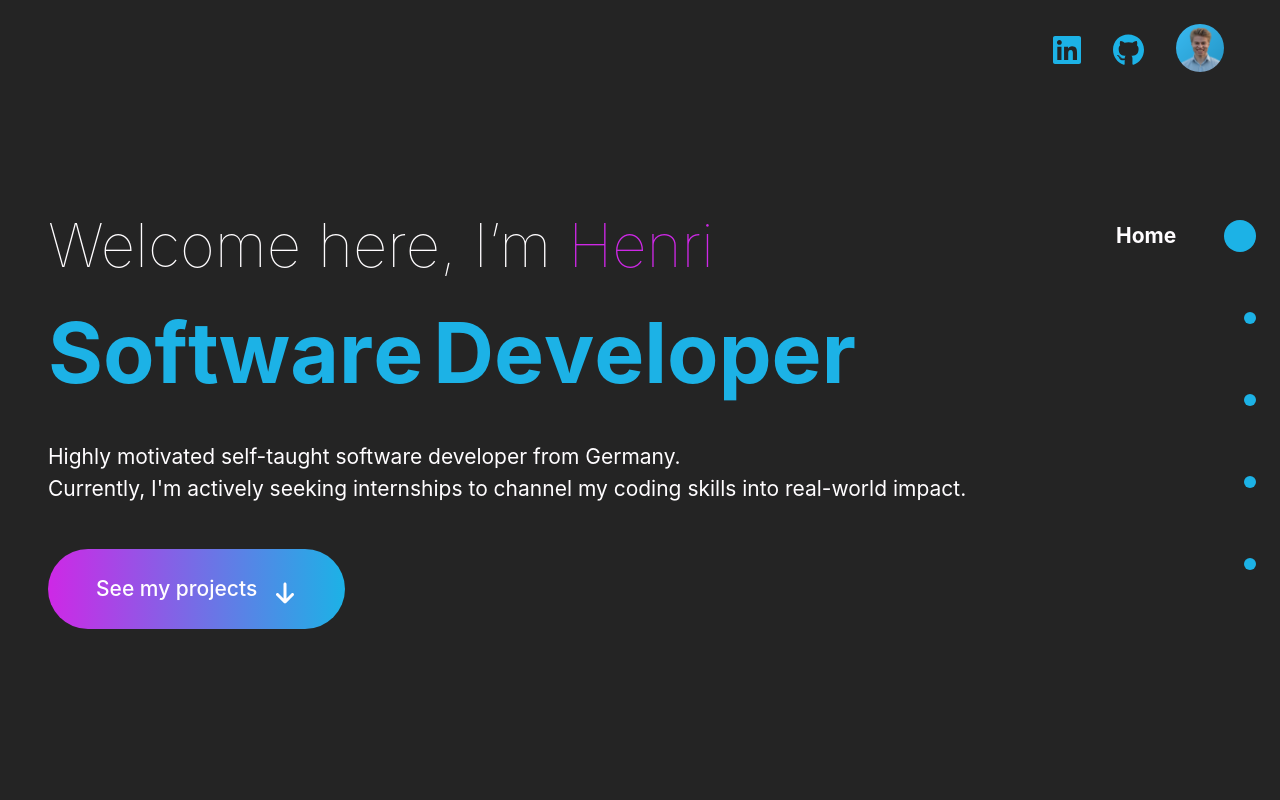
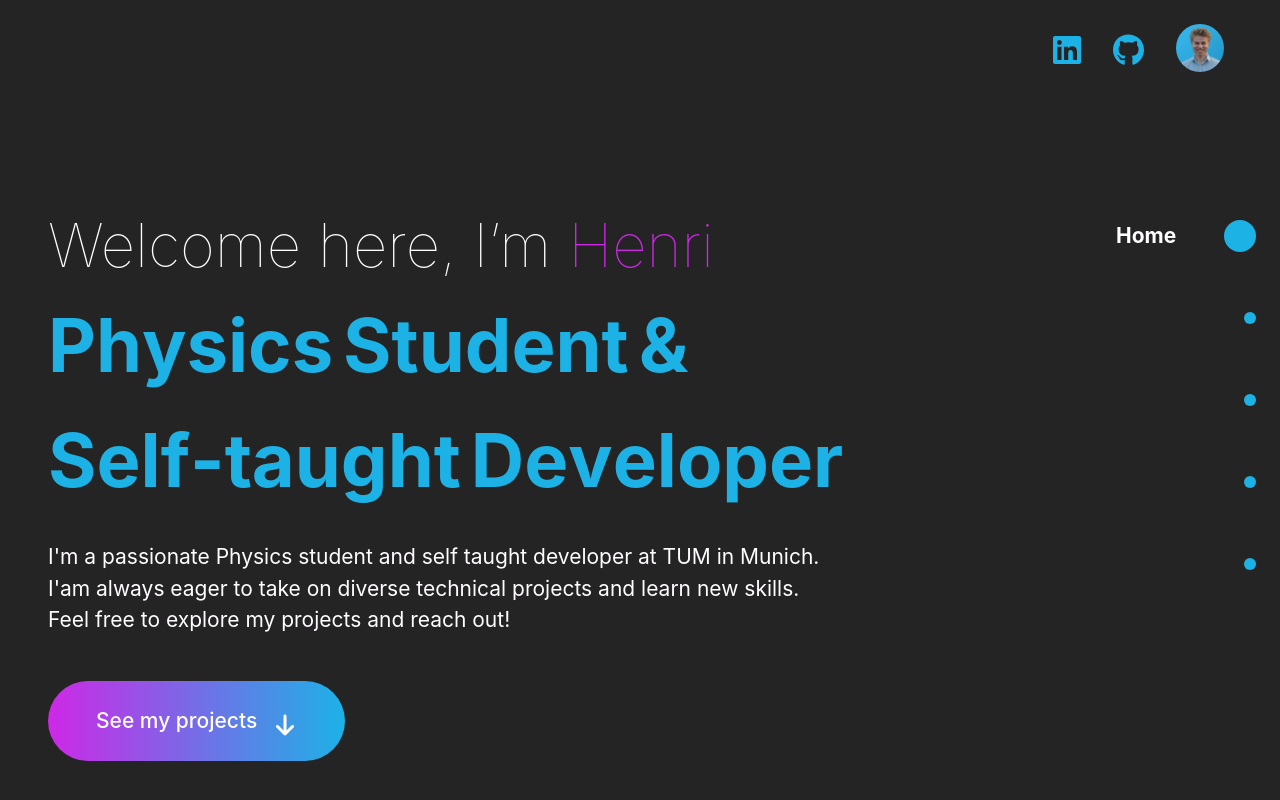
Before and after one commit to henri-climber/Portfolio-V2, a React (Vite) app in the folder portfolio_v2/: page / in a window 1280 px wide. Shown: the top 800 px of the page. Built offline with nearby package versions, Linux system fonts and the light colour scheme.

Commit message:
Bring all information up to date

```diff
--- a/portfolio_v2/src/components/AboutMe/index.jsx
+++ b/portfolio_v2/src/components/AboutMe/index.jsx
@@ -6,7 +6,7 @@ import { FiDownload } from 'react-icons/fi';
 
 const AboutMe = () => {
   const handleButtonClick = () => {
-    window.open("https://drive.google.com/file/d/1pN7T-wipjOHnEZb3J-bFqPs5DhImdoiG/view?usp=sharing", '_blank');
+    window.open("https://drive.google.com/file/d/1sD9yl1oM3wSSY5IhbbNPqThP8UnCDdPB/view?usp=sharing", '_blank');
   };
 
   return (
@@ -19,18 +19,18 @@ const AboutMe = () => {
             <img className="img1" src={henriImg} alt="Henri" />
           </div>
           <p>
-          Hey there, I'm Henri, a tech enthusiast from Germany. Over the past 3.5 years, I've gone from creating 2D games to tackling data science projects and launching my own startup. My expertise lies in Flutter, Firebase, and Python, and I love embracing new technologies. Recently, I graduated high school with a perfect grade average of 1.0.
-          </p>
+          Hey there, I'm Henri, a tech enthusiast from  Germany. I've been coding for four years and just started studying Physics at TUM in Munich.
+          I started by creating little 2D games with Pygame and am now working on data science projects and my startup.
+          Last year, I participated in two big Hackathons, Junctions and START Hack,  which were both fantastic.
+          I can't wait to compete at more Hackathons in the future.</p>
           <img className="img11" src={henriImg} alt="Henri" />
         </div>
         <div className="about-me">
           <img className="img2" src={henriClimbImg} alt="Henri" />
           <p>
-            Aside from programming and my academic life, I love climbing, especially as
-            a competitive sport. I have been competing at national level for 7 years and
-            at international level two years ago. Through competitive sports, I have
-            learned many skills that are now a great help to me in school and everyday
-            life.
+          Beyond programming and academics, I'm passionate about climbing, especially as a competitive sport. I've competed at the
+          national level for nine years and internationally. Competitive climbing has taught me resilience, strategy, and
+          focus—skills that have been helpful both in my studies and my everyday life.
           </p>
         </div>
         <button className="btn" onClick={handleButtonClick}>
--- a/portfolio_v2/src/components/AnimatedLetters/index.scss
+++ b/portfolio_v2/src/components/AnimatedLetters/index.scss
@@ -9,11 +9,22 @@
 
   h2{
     @media screen and (min-width: 850px) {
-      font-size: 84px;
+      font-size: 74px;
     }
     @media screen and (max-width: 850px) {
-      font-size: 60px;
+      font-size: 54px;
     }
+    @media screen and (max-width: 600px) {
+      font-size: 40px;
+    }
+    @media screen and (max-width: 455px) {
+      font-size: 31px;
+    }
+
+    @media screen and (max-width: 375px){
+      font-size: 28px;
+    }
+
   }
 }
 
--- a/portfolio_v2/src/components/Contact/index.jsx
+++ b/portfolio_v2/src/components/Contact/index.jsx
@@ -63,11 +63,11 @@ const Contact = () => {
                 <p>You are looking to hire a highly motivated software developer intern or know a place where I would be a great fit? You have a project in mind or simply want to say hi? Do not hestitate to contact me, I am looking forward to connecting with you!</p>
 
                 <div className="contact-links">
-                    <MdMail size={48} color="#1CB2E6"/>
+                    <MdMail className='mailIcon' size={48} color="#1CB2E6"/>
                     <a href={`mailto:${emailAddress}`}>{emailAddress}</a>
                 </div>
                 <div className="contact-links">
-                <FaLinkedin size={48} color="#1CB2E6"/>
+                <FaLinkedin className='linkedinIcon' size={48} color="#1CB2E6" style={{ width: '48px', height: '48px' }} />
                     <button className="text-button" onClick={handleLinkedInClick}>{linkedIn}</button>
                 </div>
             </div>
--- a/portfolio_v2/src/components/Home/index.jsx
+++ b/portfolio_v2/src/components/Home/index.jsx
@@ -8,9 +8,12 @@ import { Link} from 'react-scroll';
 const Home = () => {
   const [letterClass, setLetterClass] = useState('text-animate')
 
-  const nameArray = ["S", "o", "f", "t", "w", "a", "r", "e"," ", "D", "e", "v", "e", "l", "o", "p", "e", "r"]
-  const nameArray2 = ["S", "o", "f", "t", "w", "a", "r", "e"]
-  const nameArray3 = ["D", "e", "v", "e", "l", "o", "p", "e", "r"]
+
+// create the arrays for "Physics Student"
+const nameArray = ["P", "h", "y", "s", "i", "c", "s", " ", "S", "t", "u", "d", "e", "n", "t", " ","&"]
+const nameArray2 = ["S", "e", "l", "f", "-", "t", "a", "u", "g", "h", "t", " ", "D", "e", "v", "e", "l", "o", "p", "e", "r"]
+const nameArray3 = ["S", "e", "l", "f", "-", "t", "a", "u", "g", "h", "t"," ", "D", "e", "v", "e", "l", "o", "p", "e", "r"]
+const nameArray4 = ["D", "e", "v", "e", "l", "o", "p", "e", "r"]
   useEffect(() => {
       setTimeout(() => {
        return setLetterClass('text-animate-hover')
@@ -34,12 +37,17 @@ const Home = () => {
               strArray={nameArray}
               idx={5}
             />
+          <AnimatedLetters
+              letterClass={letterClass}
+              strArray={nameArray2}
+              idx={5}
+            />
         </div>
 
         <div className="animated-letters2">
         <AnimatedLetters
               letterClass={letterClass}
-              strArray={nameArray2}
+              strArray={nameArray}
               idx={5}
             />
           <AnimatedLetters
@@ -47,12 +55,15 @@ const Home = () => {
               strArray={nameArray3}
               idx={5}
             />
+
         </div>
 
       <p>
-      Highly motivated self-taught software developer from Germany.
+      I'm a passionate Physics student and self taught developer at TUM in Munich.
         <br />
-        Currently, I'm actively seeking internships to channel my coding skills into real-world impact.
+        I'am always eager to take on diverse technical projects and learn new skills.
+        <br />
+        Feel free to explore my projects and reach out!
       </p>
       <Link className="button"
             to='projects'
--- a/portfolio_v2/src/components/Home/index.scss
+++ b/portfolio_v2/src/components/Home/index.scss
@@ -2,9 +2,7 @@
 
 .home-page {
   animation: fadeIn 1s;
-  @media screen and (max-width: 400px) {
-    max-width: 350px;
-  }
+
     padding-top: 200px;
 
     @media screen and (min-width: 1600px) {
@@ -21,18 +19,25 @@
   .home{
 
     .animated-letters{
-      display: none;
-      @media screen and (min-width: 600px){
-        display: flex;
+      display: flex;
+      flex-direction: column;
+
+      @media screen and (max-width: 600px){
+        line-height: 36px;
+      }
+
+      @media screen and (max-width: 455px){
+        display: none;
       }
     }
+
     .animated-letters2{
       display: none;
       padding-top: 8px;
-      @media screen and (max-width: 600px){
+      @media screen and (max-width: 455px){
         display: flex;
         flex-direction: column;
-        line-height: 45px;
+        line-height: 36px;
       }
     }
 
@@ -46,11 +51,14 @@
         font-weight: lighter;
         word-wrap: break-word;
 
-        @media screen and (min-width: 768px) {
+        @media screen and (min-width: 850px) {
           font-size: 60px;
         }
-        @media screen and (max-width: 768px) {
+        @media screen and (max-width: 850px) {
           font-size: 30px;
+        }
+        @media screen and (max-width: 455px) {
+          font-size: 24px;
         }
       }
 
--- a/portfolio_v2/src/components/Projects/index.jsx
+++ b/portfolio_v2/src/components/Projects/index.jsx
@@ -21,7 +21,7 @@ const Projects = () => {
                     </div>
                     <div className="textBox">
                         <h5>EasyComp</h5>
-                        <p className="projectDescription">Together with a friend I founded a startup to facilitate the organization of climbing competitions in Germany (which is why the language is German as well). I developed a fullstack website that is responsible for the registration and automatic results calculation  for some of the biggest climbing competitions in Germany. Since the website is online for commercial use I cannot share source code.</p>
+                        <p className="projectDescription">Together with a friend I founded a startup to facilitate the organization of climbing competitions in Germany (which is why the language is German as well). I developed a fullstack website and Android App that is responsible for the registration and automatic results calculation  for some of the biggest climbing competitions in Germany. Since the website is online for commercial use I cannot share source code.</p>
                         <div className="row">
                             <WebsiteButton websiteUrl="https://easy-comp.net" icon={globeIcon} />
                             <a href="https://play.google.com/store/apps/details?id=net.easy_comp.easycomp" target="_blank" style={{ display: 'inline-block', padding: '8px', margin: '0', lineHeight: '1' }}>
```
Also changed, not shown: portfolio_v2/src/components/Contact/index.scss (+36 -25 lines), 2 other files (tests, documents, lock files or other folders).
